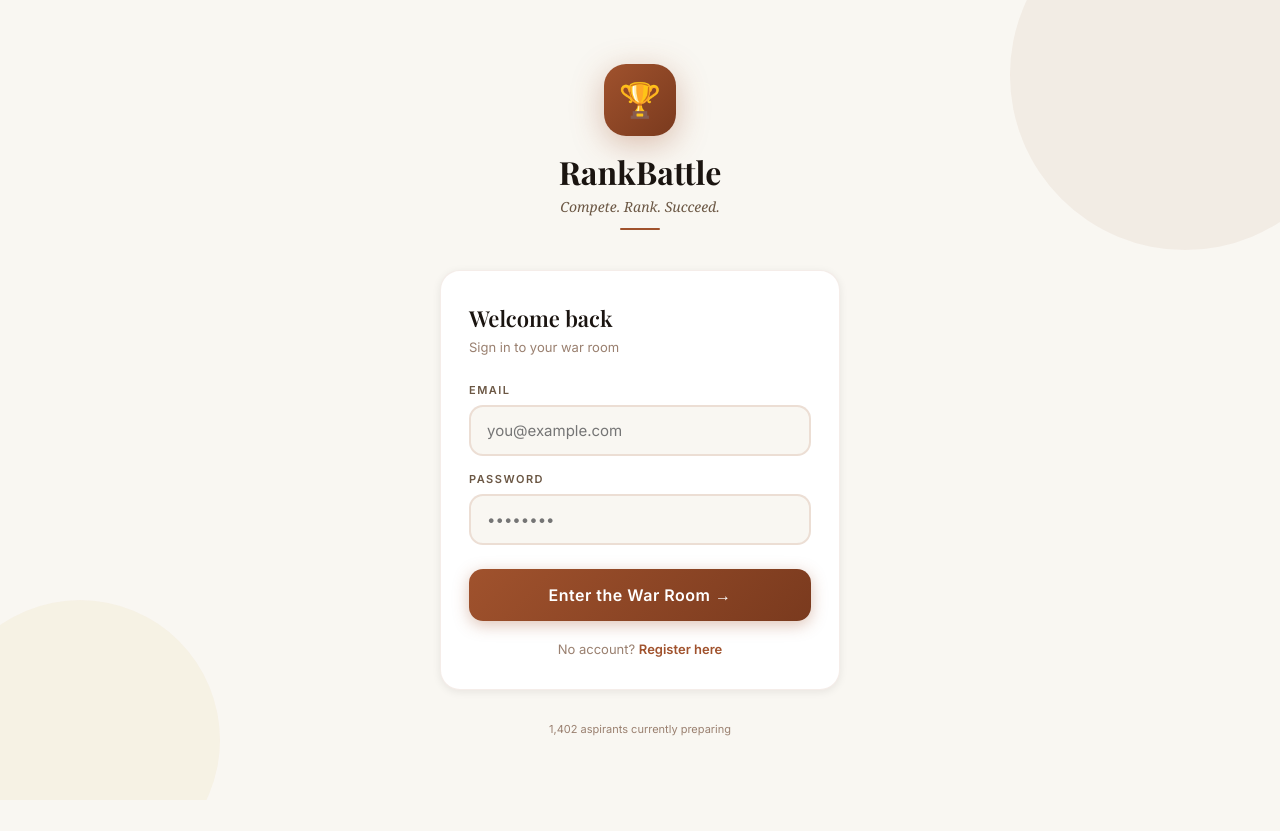
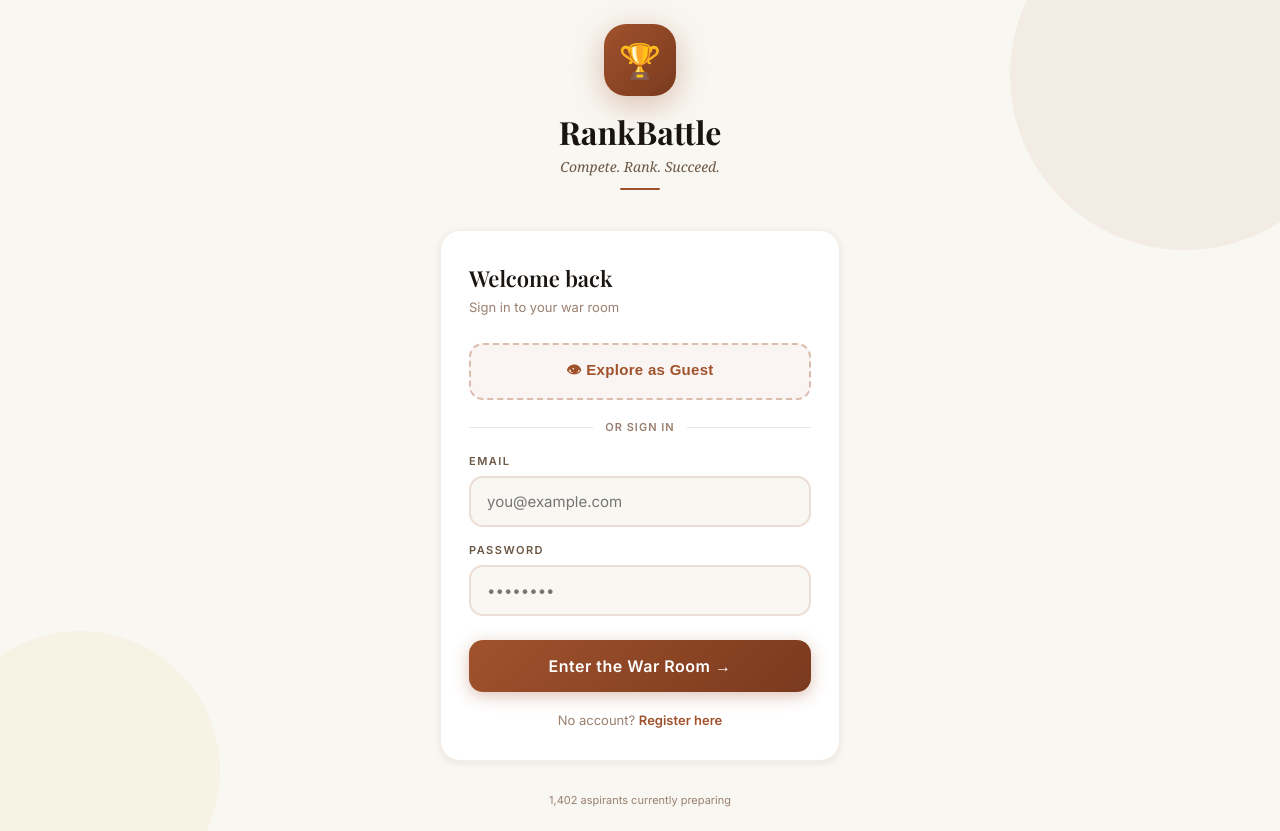
Before and after one commit to pratulparmar/Rankbattle_UPSC, a Next.js app in the folder frontend/: page /login in a window 1280 px wide. Before the commit the page ends 800 px from the top, so only its background shows below. Built offline with nearby package versions, Linux system fonts and the light colour scheme; no server answers; a web font is replaced by a local one.

Commit message:
feat: guest login — one-click demo access for Razorpay review

```diff
--- a/frontend/src/app/(auth)/login/page.tsx
+++ b/frontend/src/app/(auth)/login/page.tsx
@@ -2,7 +2,7 @@
 import { useState } from 'react'
 import { useRouter } from 'next/navigation'
 import { useAuth } from '@/lib/auth'
-import { login } from '@/lib/api'
+import { login, guestLogin } from '@/lib/api'
 
 export default function Login() {
   const router = useRouter()
@@ -10,6 +10,7 @@ export default function Login() {
   const [email, setEmail] = useState('')
   const [password, setPassword] = useState('')
   const [loading, setLoading] = useState(false)
+  const [guestLoading, setGuestLoading] = useState(false)
   const [error, setError] = useState('')
 
   const handleLogin = async () => {
@@ -17,7 +18,6 @@ export default function Login() {
     try {
       const res = await login(email, password)
       const token = res.data.access_token
-      // Decode JWT to get user info
       const payload = JSON.parse(atob(token.split('.')[1]))
       setToken(token)
       setUser({ id: payload.sub, email: email, name: payload.name || email.split('@')[0] })
@@ -25,6 +25,20 @@ export default function Login() {
     } catch {
       setError('Invalid credentials. Please try again.')
     } finally { setLoading(false) }
+  }
+
+  const handleGuest = async () => {
+    setGuestLoading(true); setError('')
+    try {
+      const res = await guestLogin()
+      const token = res.data.access_token
+      const payload = JSON.parse(atob(token.split('.')[1]))
+      setToken(token)
+      setUser({ id: payload.sub, email: 'guest@rankbattle.demo', name: 'Guest Aspirant' })
+      router.push('/dashboard')
+    } catch {
+      setError('Could not start guest session. Please try again.')
+    } finally { setGuestLoading(false) }
   }
 
   return (
@@ -54,6 +68,29 @@ export default function Login() {
         <p className="serif" style={{ fontSize: 22, fontWeight: 600, color: 'var(--ink)', marginBottom: 6 }}>Welcome back</p>
         <p style={{ fontSize: 13, color: 'var(--ink-faint)', marginBottom: 28 }}>Sign in to your war room</p>
 
+        {/* Guest button — prominent, at top */}
+        <button
+          onClick={handleGuest}
+          disabled={guestLoading || loading}
+          style={{
+            width: '100%', padding: '14px', fontSize: 15, fontWeight: 600,
+            borderRadius: 14, border: '2px dashed rgba(160,82,45,0.35)',
+            background: 'rgba(160,82,45,0.06)', color: 'var(--terra)',
+            cursor: 'pointer', marginBottom: 20, letterSpacing: 0.3,
+            transition: 'all 0.2s',
+          }}
+          onMouseEnter={e => (e.currentTarget.style.background = 'rgba(160,82,45,0.12)')}
+          onMouseLeave={e => (e.currentTarget.style.background = 'rgba(160,82,45,0.06)')}
+        >
+          {guestLoading ? 'Starting session...' : '👁 Explore as Guest'}
+        </button>
+
+        <div style={{ display: 'flex', alignItems: 'center', gap: 12, marginBottom: 20 }}>
+          <div style={{ flex: 1, height: 1, background: 'rgba(160,82,45,0.15)' }}/>
+          <span style={{ fontSize: 11, color: 'var(--ink-faint)', fontWeight: 600, letterSpacing: 1 }}>OR SIGN IN</span>
+          <div style={{ flex: 1, height: 1, background: 'rgba(160,82,45,0.15)' }}/>
+        </div>
+
         <div style={{ marginBottom: 16 }}>
           <label style={{ fontSize: 11, fontWeight: 600, letterSpacing: 1.5, color: 'var(--ink-soft)', display: 'block', marginBottom: 8 }}>EMAIL</label>
           <input type="email" value={email} onChange={e => setEmail(e.target.value)}
@@ -81,7 +118,7 @@ export default function Login() {
           </div>
         )}
 
-        <button className="btn-terra" onClick={handleLogin} disabled={loading}
+        <button className="btn-terra" onClick={handleLogin} disabled={loading || guestLoading}
           style={{ width: '100%', padding: '16px', fontSize: 16, letterSpacing: 0.5 }}>
           {loading ? 'Signing in...' : 'Enter the War Room →'}
         </button>
--- a/frontend/src/lib/api.ts
+++ b/frontend/src/lib/api.ts
@@ -79,3 +79,5 @@ export const getFeynmanExplanation = async (
   );
   return res.data;
 };
+
+export const guestLogin = () => api.post('/auth/guest')
```
Also changed, not shown: 1 other file (tests, documents, lock files or other folders).
